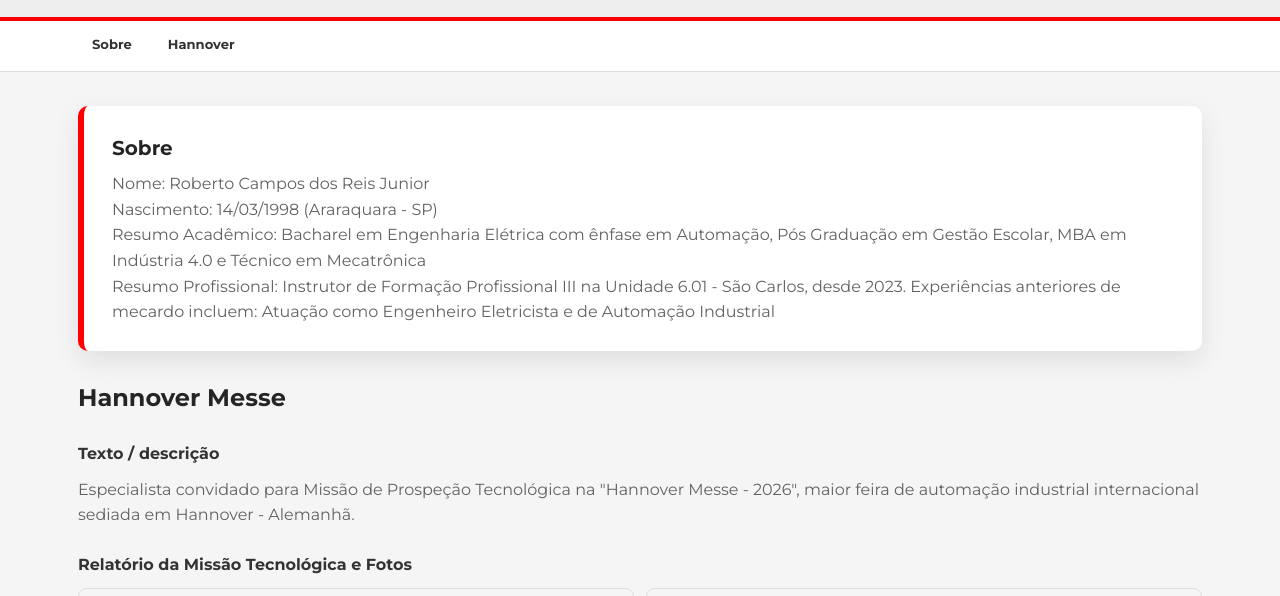
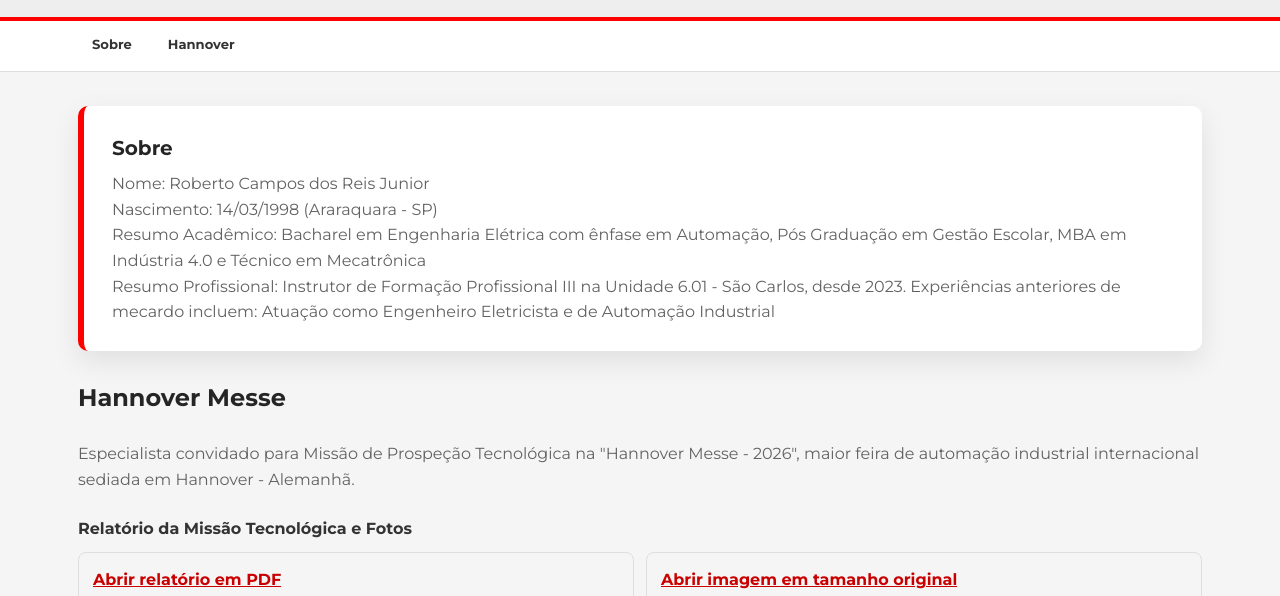
Before and after one commit to EngRobertoReis/SENAI, a plain HTML site: page index.html in a window 1280 px wide. Shown: the part 137-733 px from the top of the page. Drawn offline with Linux system fonts and the light colour scheme.

Commit message:
Update index.html

```diff
--- a/index.html
+++ b/index.html
@@ -80,7 +80,6 @@ footer{padding:26px 20px;background:var(--charcoal);color:var(--white);text-alig
    <section class="hannover" id="hannover">
     <h2>Hannover Messe</h2>
     <div class="section-block">
-      <h3>Texto / descrição</h3>
       <p class="section-text">Especialista convidado para Missão de Prospeção Tecnológica na "Hannover Messe - 2026", maior feira de automação industrial internacional sediada em Hannover - Alemanhã. </p>
     </div>
       <div class="section-block">
```
